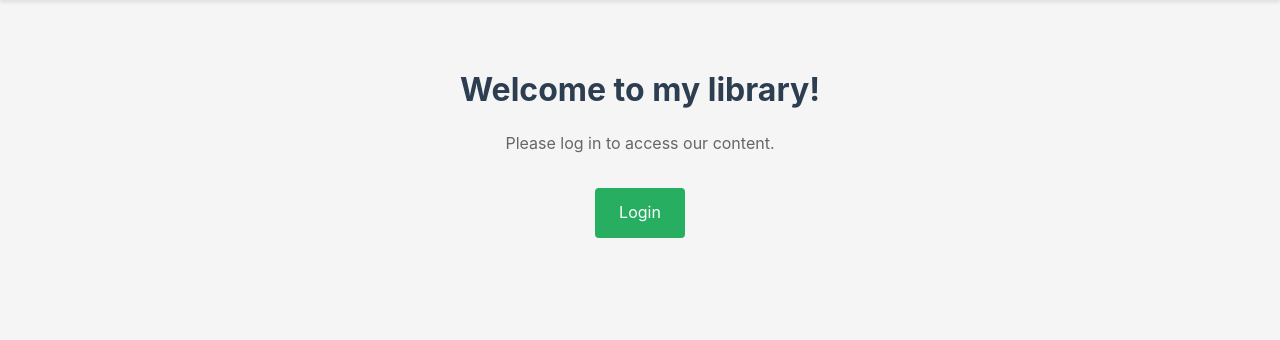
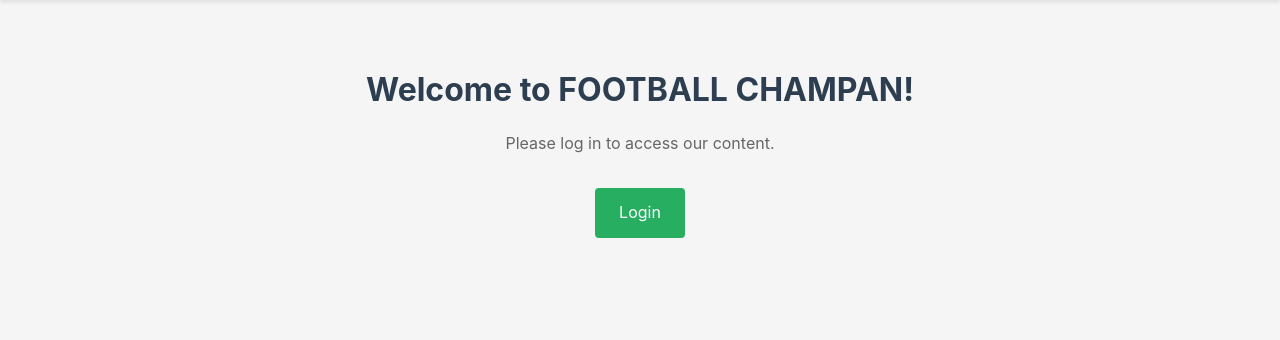
Before and after one commit to marcc28/Practica_PW, a Django app: page / in a window 1280 px wide. Shown: the part 90-430 px from the top of the page. Run offline with Django 5.2, Linux system fonts and the light colour scheme.

Commit message:
html implementations

```diff
--- a/web/templates/base.html
+++ b/web/templates/base.html
@@ -5,13 +5,14 @@
     <meta name="viewport" content="width=device-width, initial-scale=1.0">
     <title>{% block title %}FOOTBALL CHAMPAN{% endblock %}</title>
     {% load static %}
+    <link rel="icon" href="{% static 'images/logo.png' %}" type="image/png">
     <link rel="stylesheet" href="{% static 'style.css' %}">
 </head>
 <body>
     <header>
         <nav>
             <div class="logo">
-                <img src="{% static 'images/logo.png' %}" alt="Logo FC">
+                <a href="{% url 'home' %}"><img src="{% static 'images/logo.png' %}" alt="Logo FC"></a>
             </div>
             <div class="nav-links">
                 <a href="{% url 'home' %}">Home</a>
--- a/web/templates/home.html
+++ b/web/templates/home.html
@@ -1,6 +1,4 @@
 {% extends 'base.html' %}
-
-{% block title %}Welcome to the Library{% endblock %}
 
 {% block content %}
 <div class="home-container">
@@ -11,7 +9,7 @@
             <a href="{% url 'books' %}" class="button">Browse books</a>
         </div>
     {% else %}
-        <h1>Welcome to my library!</h1>
+        <h1>Welcome to FOOTBALL CHAMPAN!</h1>
         <p>Please log in to access our content.</p>
         <div class="guest-actions">
             <a href="{% url 'login' %}" class="button">Login</a>
```
